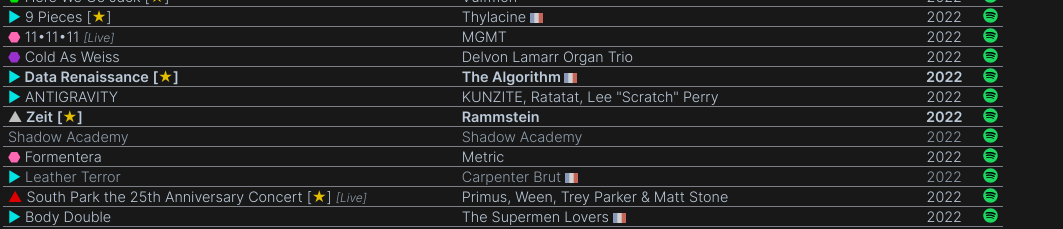
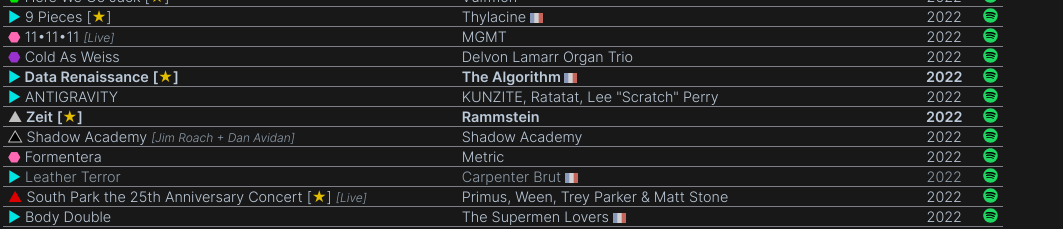
Before and after one commit to adrien-fichet/music, a Svelte app: page / in a window 1280 px wide. Shown: the part 1880-2109 px from the top of the page, without its empty margins (0-1063 px from the left). Built offline with nearby package versions, Linux system fonts and the light colour scheme.

Commit message:
Update data

```diff
--- a/src/data.ts
+++ b/src/data.ts
@@ -2498,7 +2498,7 @@ const data_2000s: Item[] = [
   { title: "The Virgin Suicides OST", artist: "Air", year: 2000, fr: true },
   { title: "No Strings Attached", artist: "NSYNC", year: 2000, listened: true, genre: "pop", comment: `"Bye Bye Bye", "Bringin' Da Noise"` },
   { title: "Oops!... I Did It Again", artist: "Britney Spears", year: 2000, listened: true, genre: "pop", single: true },
-  { title: "Personne n'est parfait", artist: "Axel Bauer", year: 2000, fr: true },
+  { title: "Personne n'est parfait", artist: "Axel Bauer", year: 2000, fr: true, comment: '"A ma place"', listened: true, genre: "rock", meh: true },
   { title: "Kid A", artist: "Radiohead", year: 2000, listened: true, genre: "pop", stars: 1 },
   { title: "Riding with the King", artist: "Eric Clapton and B.B. King", year: 2000, genre: "blues", listened: true, stars: 1, fav: true, comment: '"Riding with the King", "Key to the Highway"' },
   { title: "Hybrid Theory", artist: "Linkin Park", year: 2000, genre: "metal", listened: true, perso: true, stars: 1, comment: '"In the End"', fav: true },
@@ -3608,7 +3608,7 @@ const data_2020s: Item[] = [
   { title: "Data Renaissance", artist: "The Algorithm", year: 2022, fr: true, listened: true, genre: "electro", stars: 1, fav: true },
   { title: "ANTIGRAVITY", artist: 'KUNZITE, Ratatat, Lee "Scratch" Perry', year: 2022, listened: true, genre: "electro" },
   { title: "Zeit", artist: "Rammstein", year: 2022, listened: true, genre: "metal", stars: 1, fav: true },
-  { title: "Shadow Academy", artist: "Shadow Academy", year: 2022 },
+  { title: "Shadow Academy", artist: "Shadow Academy", year: 2022, listened: true, genre: "hard-rock", comment: "Jim Roach + Dan Avidan" },
   { title: "Formentera", artist: "Metric", year: 2022, listened: true, genre: "pop" },
   { title: "Leather Terror", artist: "Carpenter Brut", year: 2022, genre: "electro", fr: true },
   { title: "South Park the 25th Anniversary Concert", artist: "Primus, Ween, Trey Parker & Matt Stone", year: 2022, live: true, listened: true, genre: "rock", stars: 1 },
@@ -3664,8 +3664,9 @@ const data_2020s: Item[] = [
   { title: "Unwind", artist: "Slun", year: 2023, single: true, listened: true, genre: "electro" },
   { title: "Unicorn", artist: "Gunship", year: 2023, listened: true, genre: "electro" },
   { title: "The Ballad of Darren", artist: "Blur", year: 2023, listened: true, genre: "pop" },
-
-  { title: "The Fearless Flyers IV", artist: "The Fearless Flyers", year: 2024, ep: true },
+  { title: "Out In the Moonlight", artist: "Skyhill", year: 2023, listened: true, genre: "pop", comment: 'Dan Avidan again!' },
+
+  { title: "The Fearless Flyers IV", artist: "The Fearless Flyers", year: 2024, ep: true, listened: true, genre: "funk", stars: 3, fav: true },
   { title: "Loss of Life", artist: "MGMT", year: 2024 },
   { title: "These Nuts", artist: "Ninja Sex Party", year: 2024 },
   { title: "Hyperdrama", artist: "Justice", year: 2024 },
```
